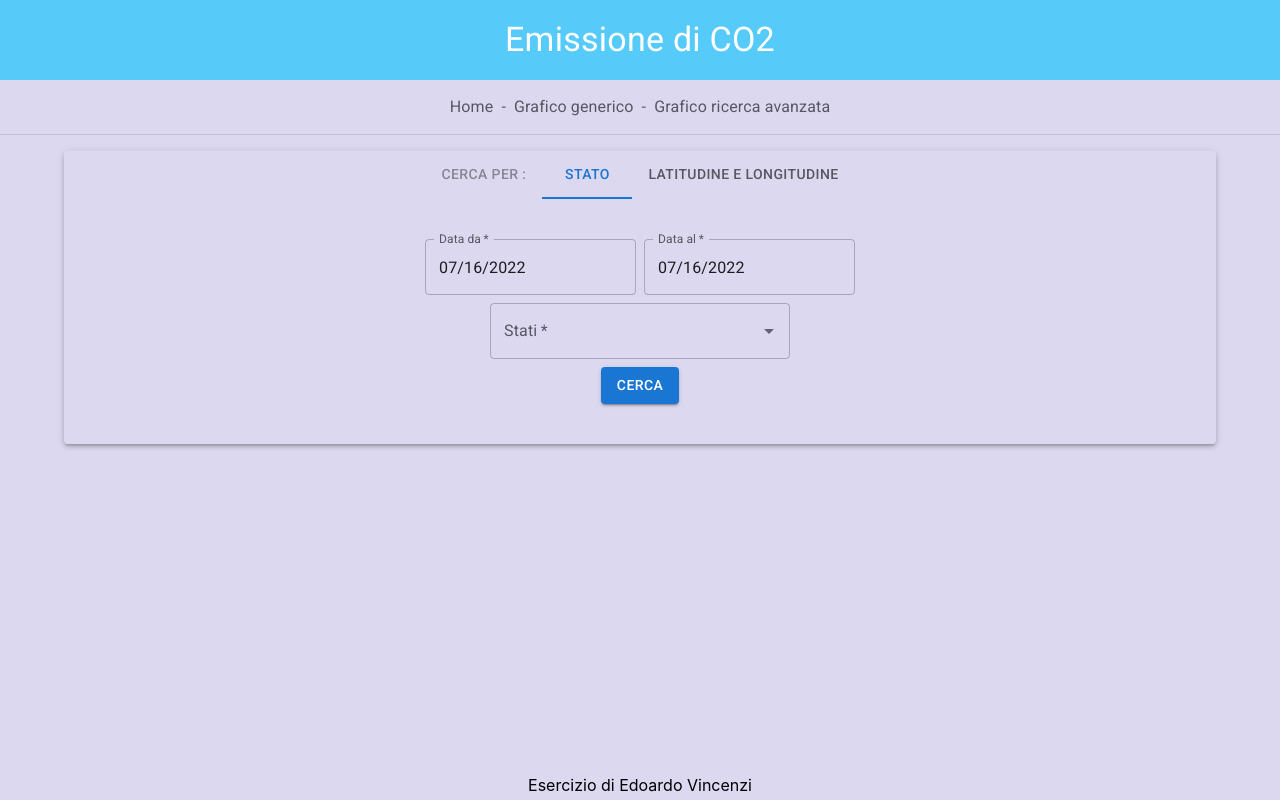
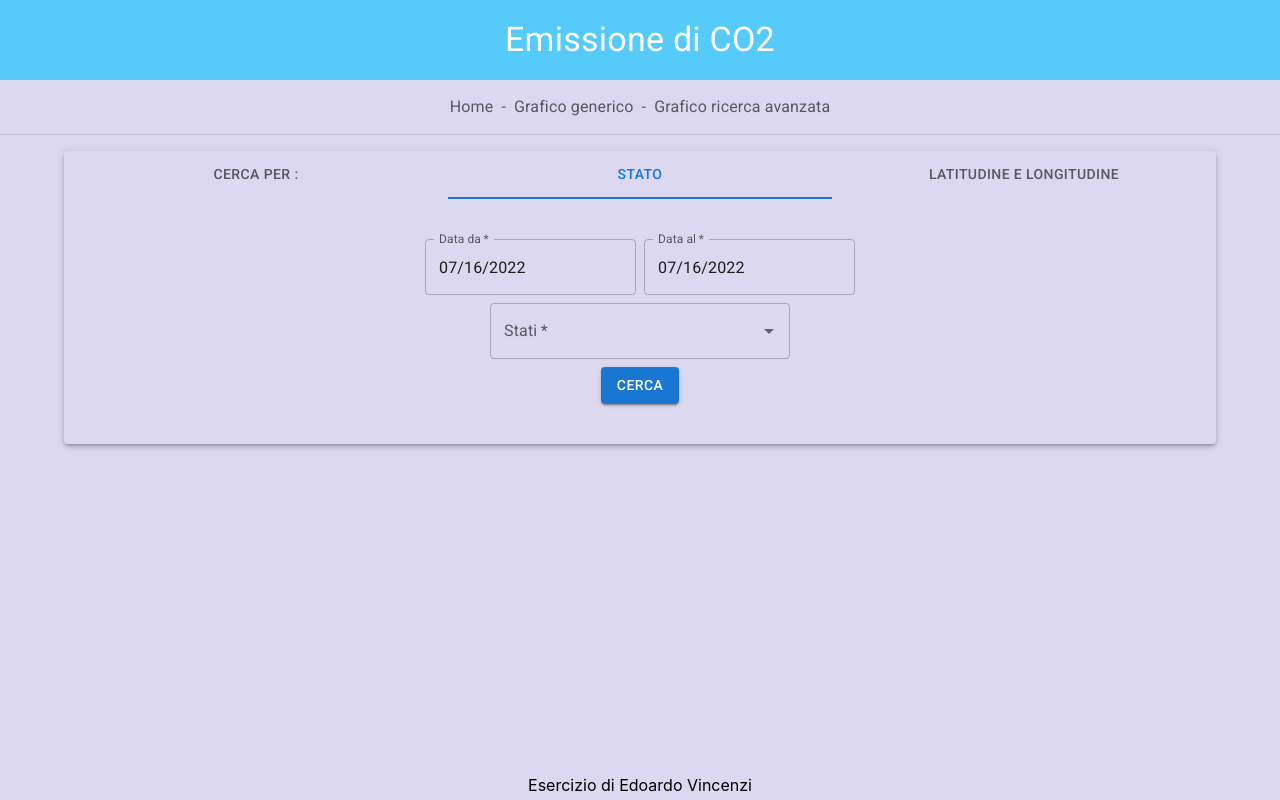
Before and after one commit to edoardovincenzi/CO2-emissions-next-application, a Next.js app: page /grafico-ricerca-avanzata in a window 1280 px wide. Built offline with nearby package versions, Linux system fonts and the light colour scheme; no server answers.

Commit message:
minor fix grapichs and try to modify postForm to post

```diff
--- a/API/APIcalls.ts
+++ b/API/APIcalls.ts
@@ -49,7 +49,7 @@ export const useGetLatLong_city = (city: string) => {
     ['useGetLatLong_city', city],
     async (): Promise<IGetLatLong | string> => {
       return await (
-        await axios.postForm(
+        await axios.post(
           `https://www.gps-longitudine-latitudine.it/main/checkgeocode`,
           bodyFormData
         )
--- a/pages/grafico-ricerca-avanzata.tsx
+++ b/pages/grafico-ricerca-avanzata.tsx
@@ -19,8 +19,17 @@ const GraficoRicercaAvanzata = () => {
       <TabContext value={value}>
         <Box>
           {/* <Box sx={{ borderBottom: 1, borderColor: 'divider' }}> */}
-          <TabList onChange={handleChange} aria-label="different form" centered>
-            <Tab disabled label="Cerca per : " value="1" />
+          <TabList
+            variant="fullWidth"
+            onChange={handleChange}
+            aria-label="different form"
+            centered
+          >
+            <Tab
+              sx={{ pointerEvents: 'none' }}
+              label="Cerca per : "
+              value="1"
+            />
             <Tab label="Stato" value="2" />
             <Tab label="Latitudine e Longitudine" value="3" />
           </TabList>
```
